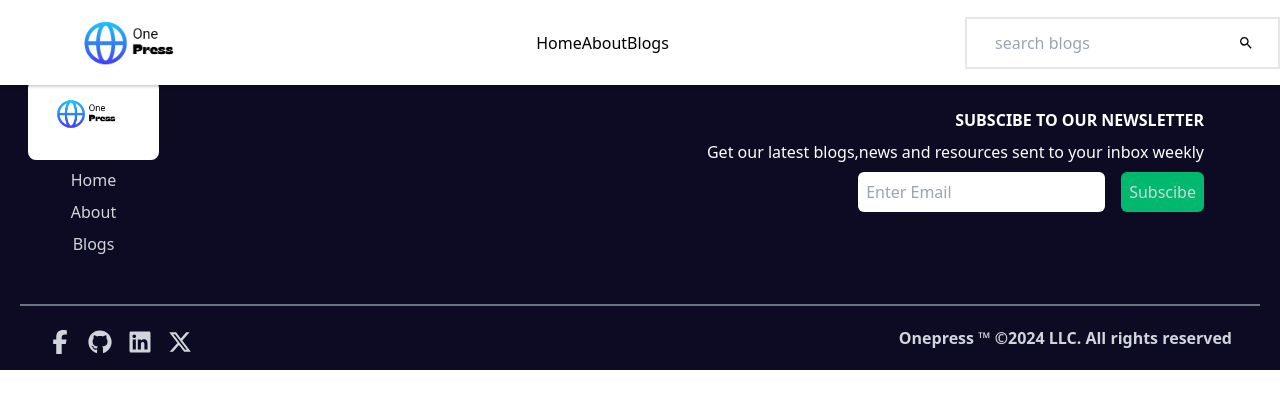
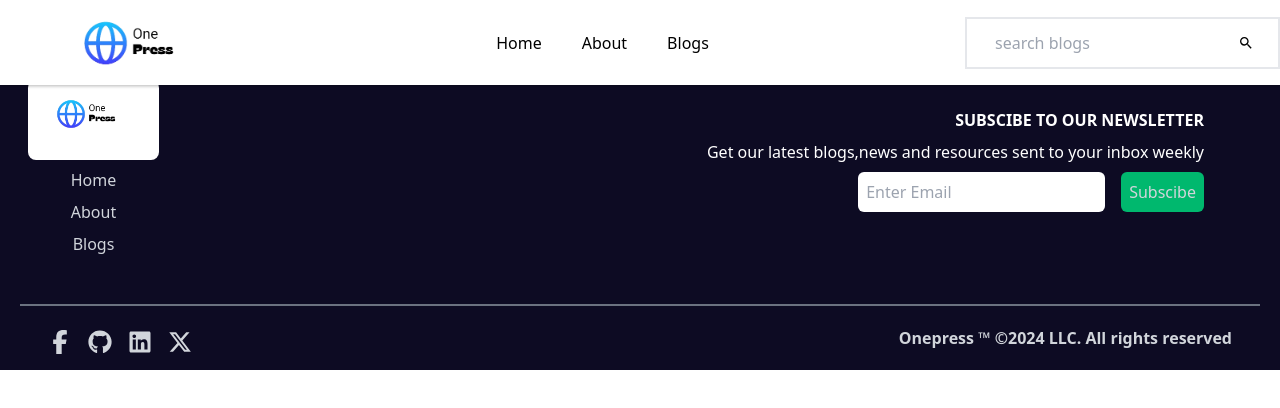
Before and after one commit to Bismark668/Onepress, a React (Vite) app: page /blogscontent/1 in a window 1280 px wide. Shown: the top 408 px of the page. Built offline with nearby package versions, Linux system fonts and the light colour scheme; no server answers.

Commit message:
Strapi-blogsite

```diff
--- a/src/Conponents/NavBar.jsx
+++ b/src/Conponents/NavBar.jsx
@@ -19,14 +19,21 @@ export const NavBar = () => {
                 <div className="flex items-center">
                     <ul className='hidden md:flex'>
                         <NavLink to={'/'}>
-                            <h3>Home</h3>
+                            <ul>
+                                <li><h2>Home</h2></li>
+                            </ul>
                         </NavLink>
 
                         <NavLink to={'/about'}>
-                            <h3>About</h3>
+                            <ul>
+                                <li><h2>About</h2></li>
+                            </ul>
                         </NavLink>
+
                         <NavLink to={'/blogs'}>
-                            <h3>Blogs</h3>
+                            <ul>
+                                <li><h2>Blogs</h2></li>
+                            </ul>
                         </NavLink>
                     </ul>
                 </div>
--- a/src/index.css
+++ b/src/index.css
@@ -4,7 +4,7 @@
 
 @layer base{
   li{
-    @apply p-4
+    @apply p-5
   }
 
   ul{
```
Also changed, not shown: 1 other file (tests, documents, lock files or other folders).
